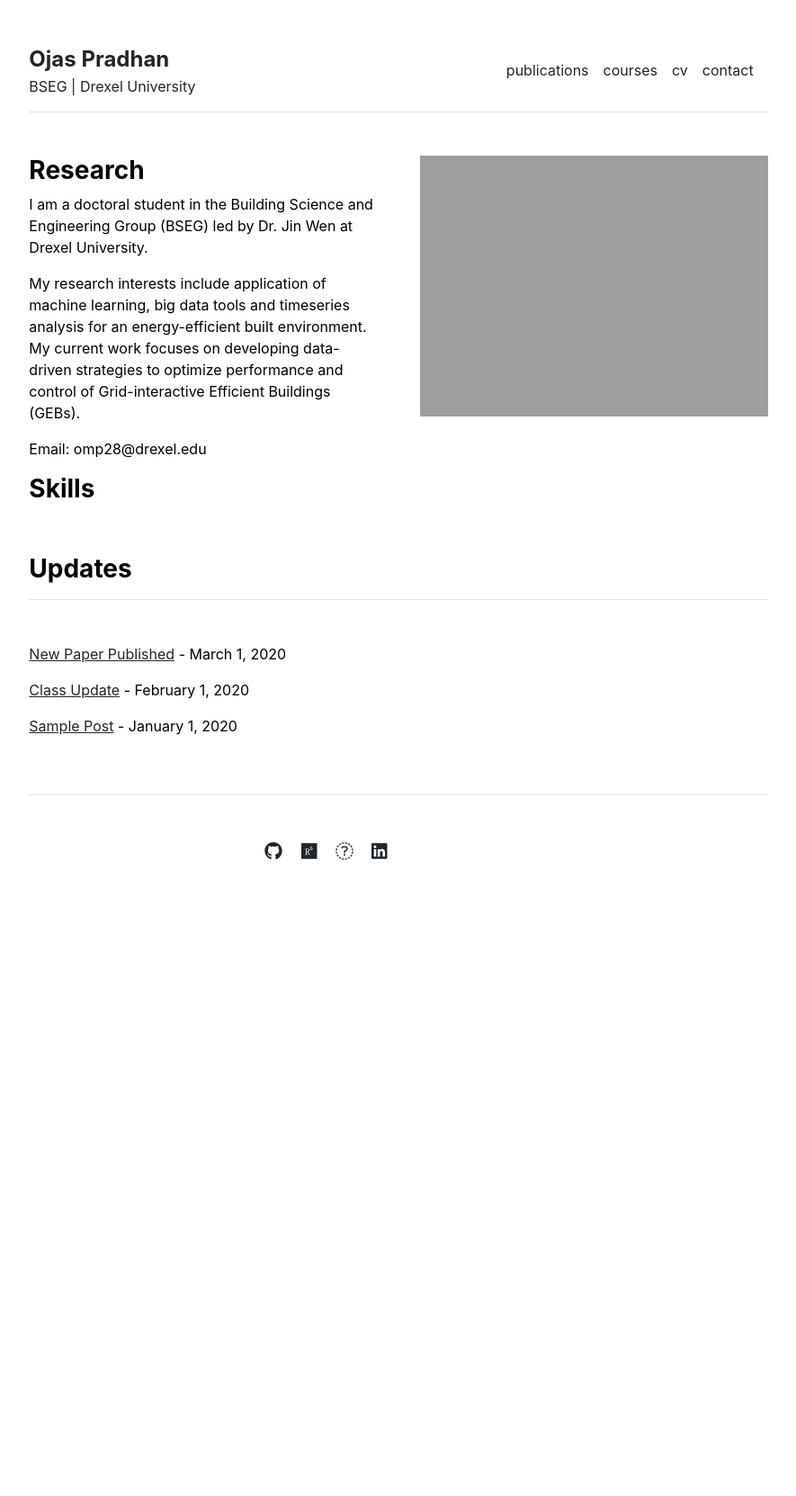
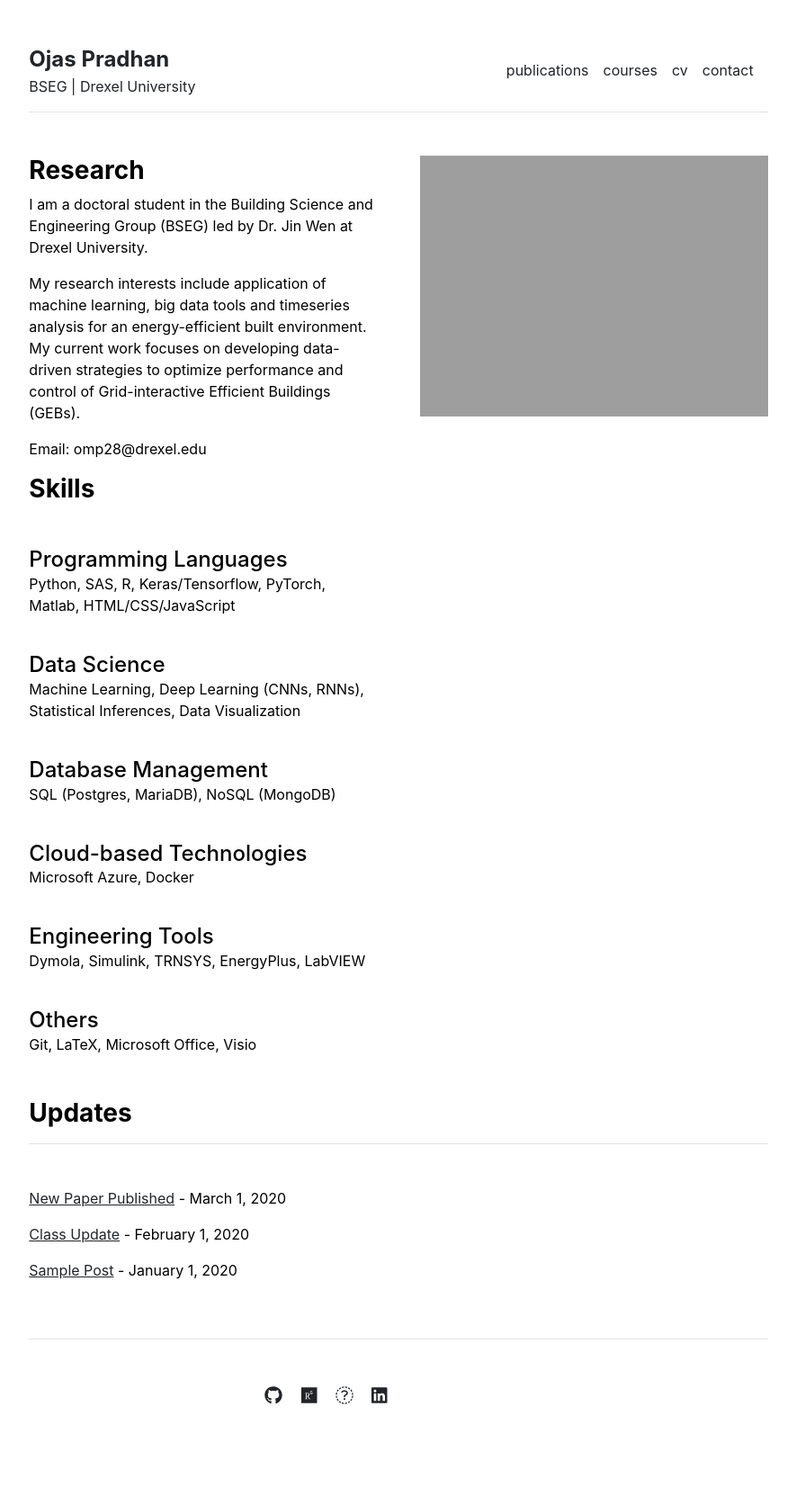
Before and after one commit to pradhanojas/pradhanojas.github.io, a Jekyll site: the page built from index.md, in a window 1280 px wide. Shown: the whole page at 90% size, without its empty margins (197-1082 px from the left). Built offline with Jekyll 4.4.1, drawn with Linux system fonts in a browser that asks for light colours; before the commit the page ends 1058 px from its top, so only the background shows below that.

Commit message:
Update index.md

```diff
--- a/index.md
+++ b/index.md
@@ -9,4 +9,35 @@ My research interests include application of machine learning, big data tools an
 
 Email: omp28@drexel.edu
 
+
 <h3 class="fw-bold">Skills</h3>
+<br>
+<h4 class="mb-0">Programming Languages</h4>
+<div>
+    Python, SAS, R, Keras/Tensorflow, PyTorch, Matlab, HTML/CSS/JavaScript
+</div>
+<br>
+<h4 class="mb-0">Data Science</h4>
+<div>
+    Machine Learning, Deep Learning (CNNs, RNNs), Statistical Inferences, Data Visualization
+</div>
+<br>
+<h4 class="mb-0">Database Management</h4>
+<div>
+    SQL (Postgres, MariaDB), NoSQL (MongoDB)
+</div>
+<br>
+<h4 class="mb-0">Cloud-based Technologies</h4>
+<div>
+    Microsoft Azure, Docker
+</div>
+<br>
+<h4 class="mb-0">Engineering Tools</h4>
+<div>
+    Dymola, Simulink, TRNSYS, EnergyPlus, LabVIEW
+</div>
+<br>
+<h4 class="mb-0">Others</h4>
+<div>
+    Git, LaTeX, Microsoft Office, Visio
+</div>
```
